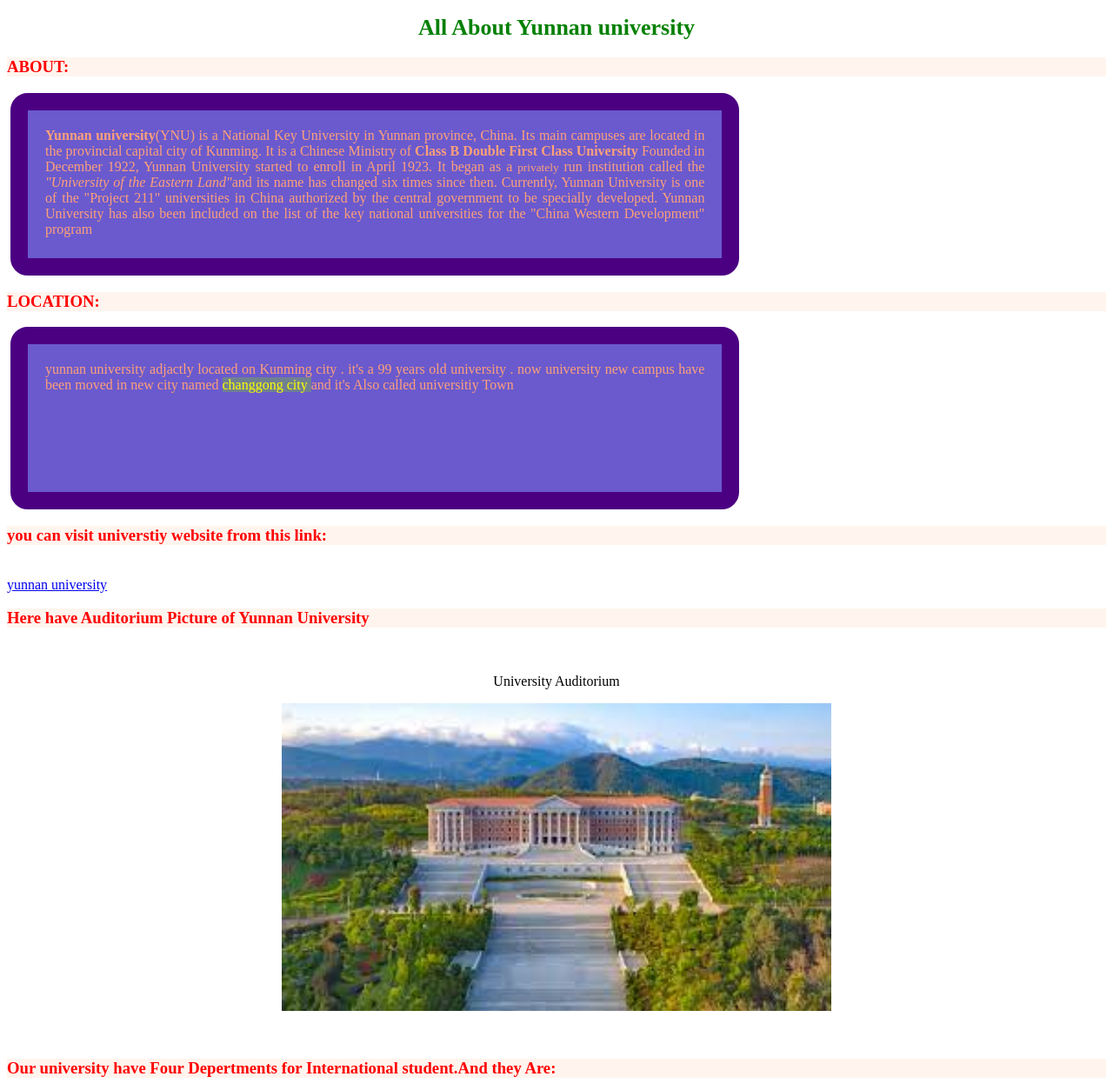
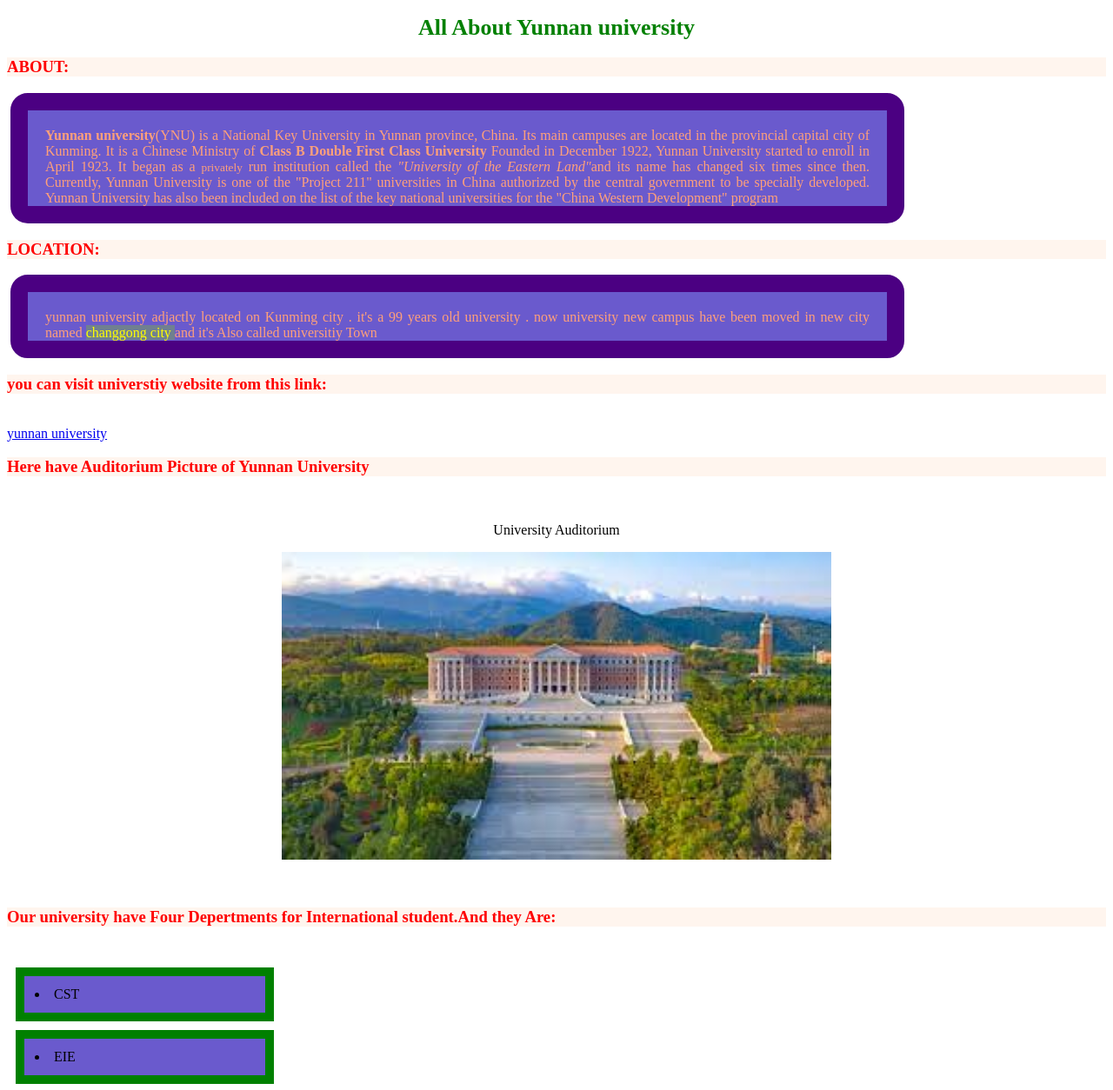
Before and after one commit to shakib633/my-second-repo, a plain HTML site: page index.html in a window 1280 px wide. Shown: the top 1254 px of the page at 87% size. Drawn offline with Linux system fonts and the light colour scheme.

Commit message:
commit cnge some measure

```diff
--- a/style.css
+++ b/style.css
@@ -6,8 +6,8 @@ h1{
 }
 
 .blog p{
-    height: 150px;
-    width: 60%;
+    height: 100%;
+    width: 75%;
     border: 20px solid indigo;
     border-radius: 20px;
     padding: 20px 20px 0px 20px;
@@ -39,7 +39,7 @@ h3{
     margin: 10px;
     padding: 12px;
     height: 20%;
-    width: 8%;
+    width: 20%;
     text-align: left;
     color: black;
     background-color: slateblue;
@@ -59,8 +59,8 @@ h3{
 .detail ul{
     color: rgb(240, 9, 105);
     background-color: rgb(2, 223, 204);
-    height: 80px;
-    width: 5%;
+    height: 100%;
+    width: 50%;
 }
 .detail input{
     color: coral;
```
